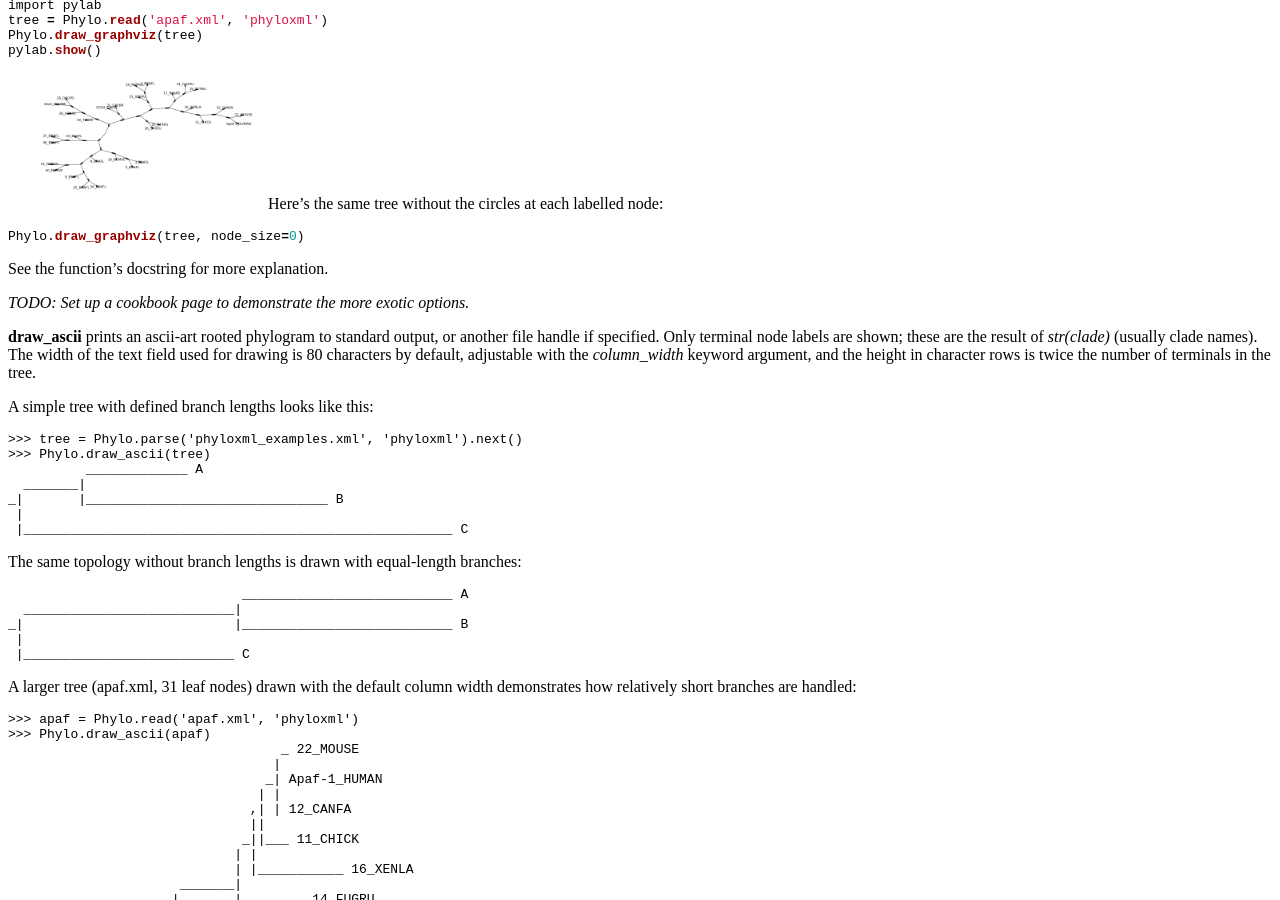
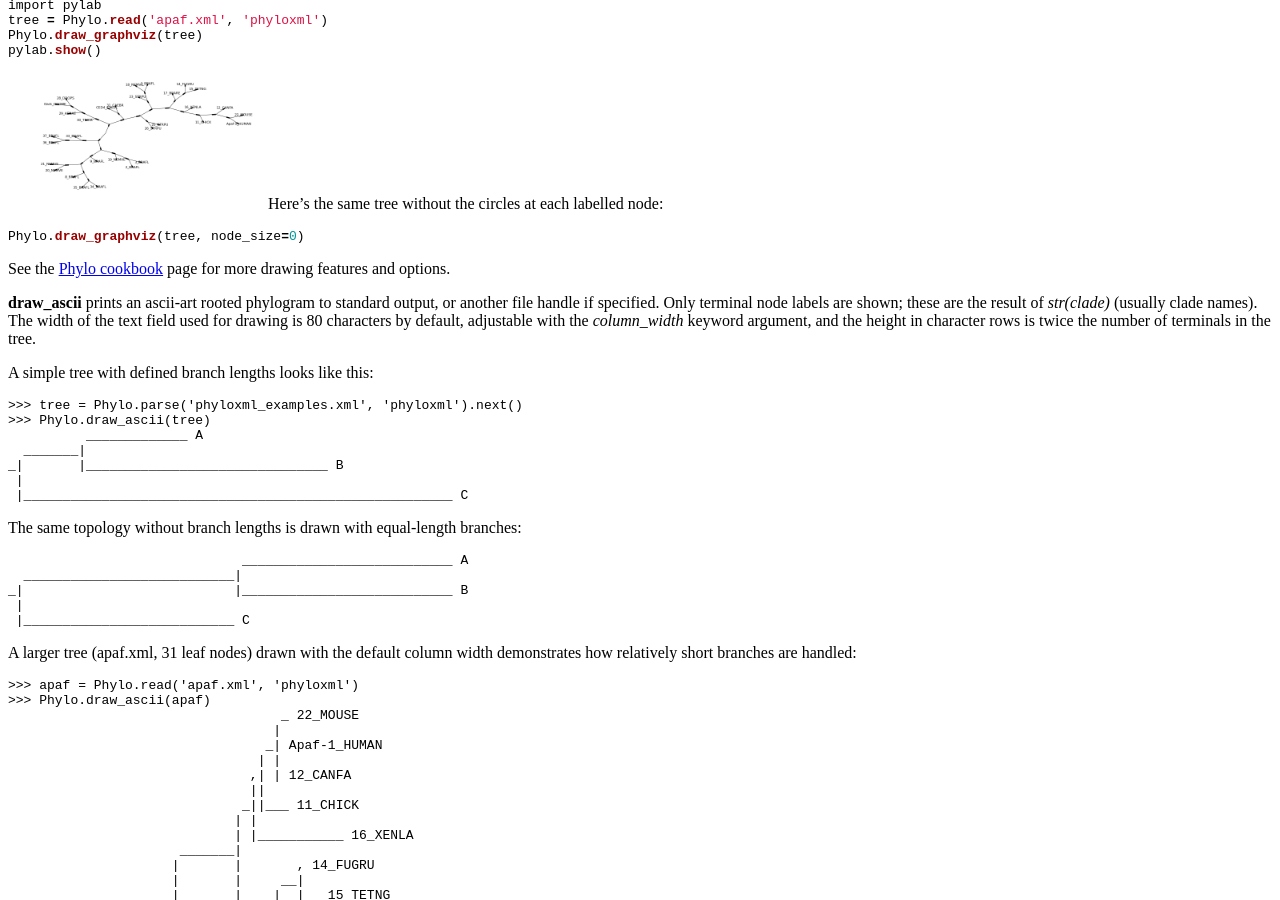
Before and after one commit to biopython/biopython.github.io, a Jekyll site: the page built from wiki/Phylo.md, in a window 1280 px wide and 900 px high, scrolled down 3308 px. Built offline with Jekyll 4.4.1, drawn with Linux system fonts in a browser that asks for light colours.

Commit message:
/* Displaying trees */ Linked to the Phylo cookbook page

````diff
--- a/wiki/Phylo.md
+++ b/wiki/Phylo.md
@@ -288,9 +288,8 @@ Here's the same tree without the circles at each labelled node:
 Phylo.draw_graphviz(tree, node_size=0)
 ```
 
-See the function's docstring for more explanation.
-
-*TODO: Set up a cookbook page to demonstrate the more exotic options.*
+See the [Phylo cookbook](Phylo_cookbook "wikilink") page for more
+drawing features and options.
 
 **draw\_ascii** prints an ascii-art rooted phylogram to standard output,
 or another file handle if specified. Only terminal node labels are
````
Also changed, not shown: 1 other file.
